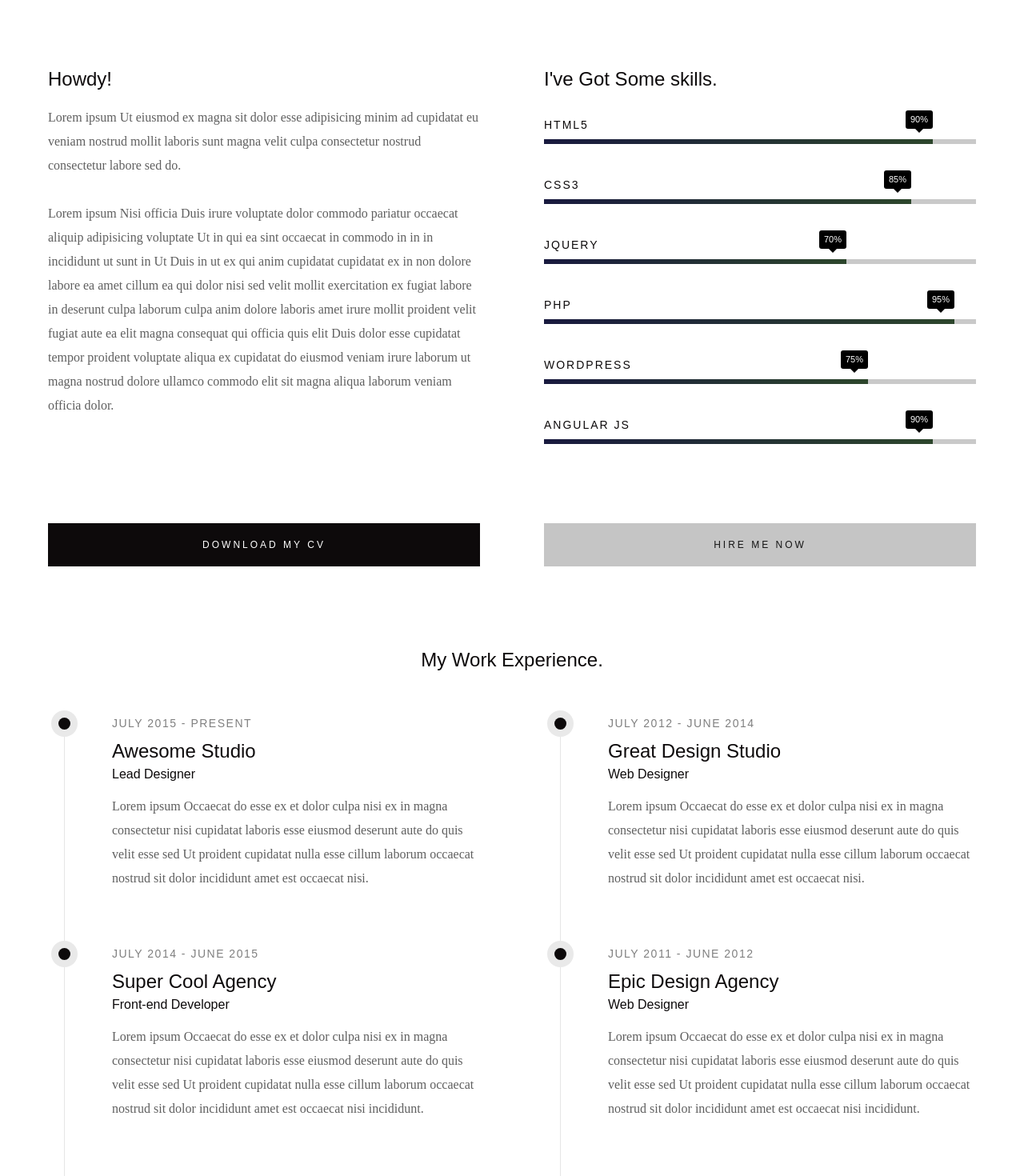
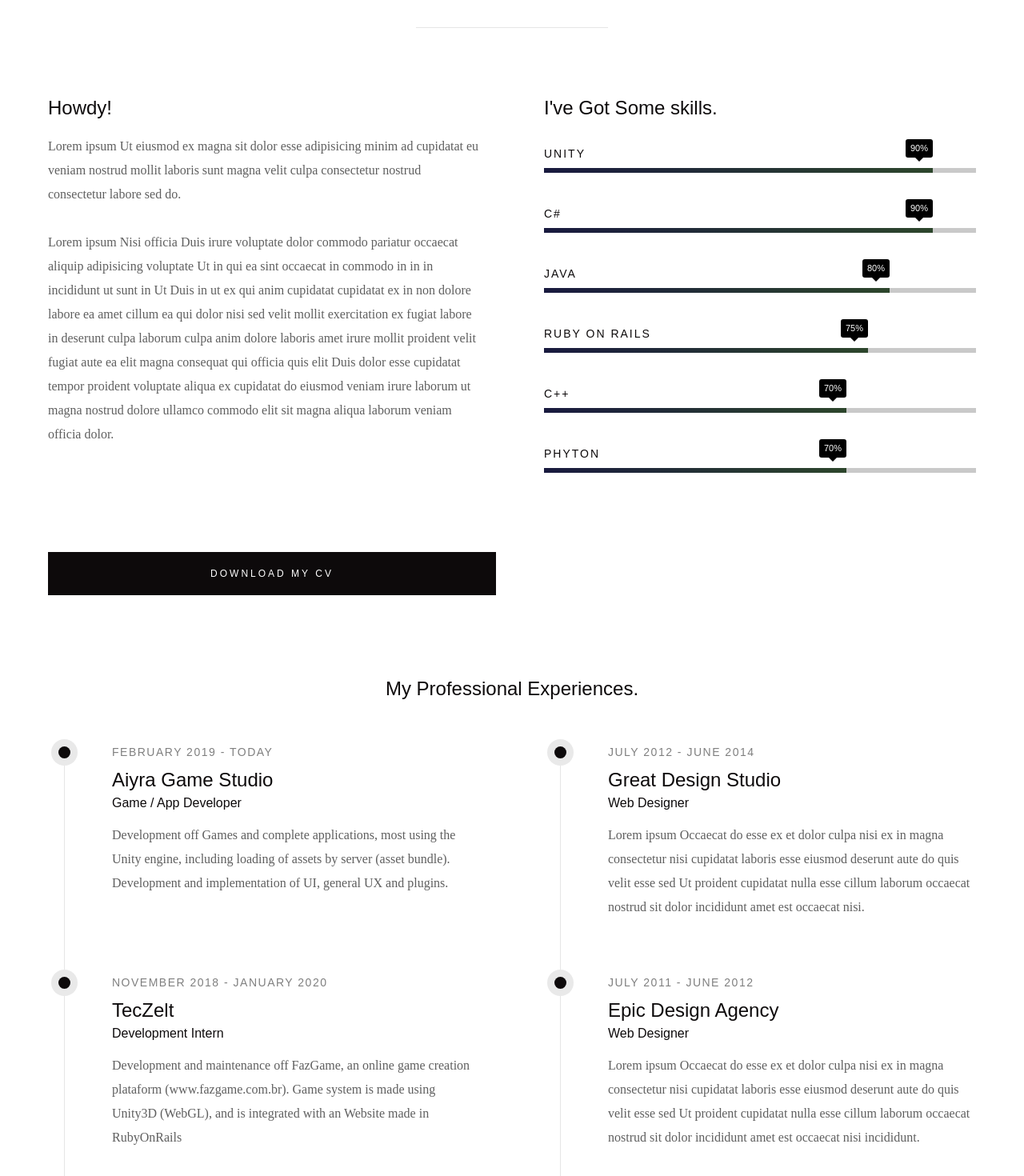
Before and after one commit to BrLocha94/BrLocha94.github.io, a React (Create React App) app in the folder resume/: page / in a window 1280 px wide. Shown: the part 1210-2680 px from the top of the page at 80% size. Built offline with nearby package versions, Linux system fonts and the light colour scheme; a web font is replaced by a local one.

Commit message:
Modified some descriptions

```diff
--- a/resume/src/components/section/about.js
+++ b/resume/src/components/section/about.js
@@ -9,7 +9,7 @@ class About extends Component {
           <div className="col-full text-center">
             <h3>About</h3>
             <h1>More About Me</h1>
-            <p className="lead">Lorem ipsum Dolor adipisicing nostrud et aute Excepteur amet commodo ea dolore irure esse Duis nulla sint fugiat cillum ullamco proident aliquip quis qui voluptate dolore veniam Ut laborum non est in officia.</p>
+            <p className="lead">I'm a Computer Science student at UFF (Fluminense Federal University), based in Niterói-RJ / Brazil, interested in the follow areas: Game Development, VR, AR and CG. I always look for experiences that allow me to realize innovations and that can offer me personal and professional growth.</p>
           </div>
         </div>
         <div className="row about-content">
@@ -25,65 +25,62 @@ class About extends Component {
             <ul className="skill-bars">
               <li>
                 <div className="progress percent90"><span>90%</span></div>
-                <strong>HTML5</strong>
+                <strong>Unity</strong>
               </li>
               <li>
-                <div className="progress percent85"><span>85%</span></div>
-                <strong>CSS3</strong>
+                <div className="progress percent90"><span>90%</span></div>
+                <strong>C#</strong>
+              </li>
+              <li>
+                <div className="progress percent80"><span>80%</span></div>
+                <strong>Java</strong>
+              </li>
+              <li>
+                <div className="progress percent75"><span>75%</span></div>
+                <strong>Ruby on Rails</strong>
               </li>
               <li>
                 <div className="progress percent70"><span>70%</span></div>
-                <strong>JQuery</strong>
+                <strong>C++</strong>
               </li>
               <li>
-                <div className="progress percent95"><span>95%</span></div>
-                <strong>PHP</strong>
-              </li>
-              <li>
-                <div className="progress percent75"><span>75%</span></div>
-                <strong>Wordpress</strong>
-              </li>
-              <li>
-                <div className="progress percent90"><span>90%</span></div>
-                <strong>Angular JS</strong>
+                <div className="progress percent70"><span>70%</span></div>
+                <strong>Phyton</strong>
               </li>
             </ul>
           </div>
-        </div> {/* end about-content */}
+        </div>
         <div className="row about-content about-content--buttons">
-          <div className="col-six tab-full left">
+          <div className="col-six tab-full">
             <a href="#0" className="btn btn--primary full-width">Download My CV</a>
           </div>
-          <div className="col-six tab-full right">
-            <a href="#0" className="btn full-width">Hire Me Now</a>
-          </div>
-        </div> {/* end about-content buttons */}
+        </div>
         <div className="row about-content about-content--timeline">
           <div className="col-full text-center">
-            <h3>My Work Experience.</h3>
+            <h3>My Professional Experiences.</h3>
           </div>
           <div className="col-six tab-full left">
             <div className="timeline">
               <div className="timeline__block">
                 <div className="timeline__bullet" />
                 <div className="timeline__header">
-                  <p className="timeline__timeframe">July 2015 - Present</p>
-                  <h3>Awesome Studio</h3>
-                  <h5>Lead Designer</h5>
+                  <p className="timeline__timeframe">February 2019 - Today</p>
+                  <h3>Aiyra Game Studio</h3>
+                  <h5>Game / App Developer</h5>
                 </div>
                 <div className="timeline__desc">
-                  <p>Lorem ipsum Occaecat do esse ex et dolor culpa nisi ex in magna consectetur nisi cupidatat laboris esse eiusmod deserunt aute do quis velit esse sed Ut proident cupidatat nulla esse cillum laborum occaecat nostrud sit dolor incididunt amet est occaecat nisi.</p>
+                  <p>Development off Games and complete applications, most using the Unity engine, including loading of assets by server (asset bundle). Development and implementation of UI, general UX and plugins.</p>
                 </div>
               </div> {/* end timeline__block */}
               <div className="timeline__block">
                 <div className="timeline__bullet" />
                 <div className="timeline__header">
-                  <p className="timeline__timeframe">July 2014 - June 2015</p>
-                  <h3>Super Cool Agency</h3>
-                  <h5>Front-end Developer</h5>
+                  <p className="timeline__timeframe">November 2018 - January 2020</p>
+                  <h3>TecZelt</h3>
+                  <h5>Development Intern</h5>
                 </div>
                 <div className="timeline__desc">
-                  <p>Lorem ipsum Occaecat do esse ex et dolor culpa nisi ex in magna consectetur nisi cupidatat laboris esse eiusmod deserunt aute do quis velit esse sed Ut proident cupidatat nulla esse cillum laborum occaecat nostrud sit dolor incididunt amet est occaecat nisi incididunt.</p>
+                  <p>Development and maintenance off FazGame, an online game creation plataform (www.fazgame.com.br). Game system is made using Unity3D (WebGL), and is integrated with an Website made in RubyOnRails</p>
                 </div>
               </div> {/* end timeline__block */}
             </div> {/* end timeline */}
--- a/resume/src/components/section/home.js
+++ b/resume/src/components/section/home.js
@@ -12,8 +12,8 @@ class Home extends Component{
               <h3>Welcome</h3>
               <h1>
                 I'm Bruno Locha <br />
-                m a game developer <br />
-                based in Niteroi/RJ.
+                i'm a game developer <br />
+                based in Niteroi-RJ / Brazil.
               </h1>
               <div className="home-content__buttons">
                 <a href="#works" className="smoothscroll btn btn--stroke">
```
